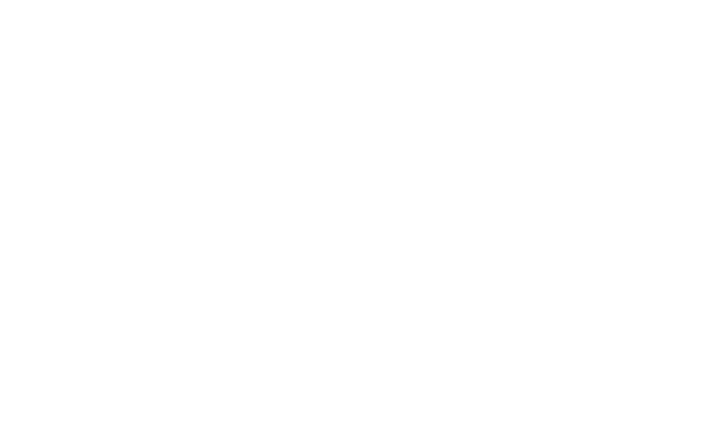
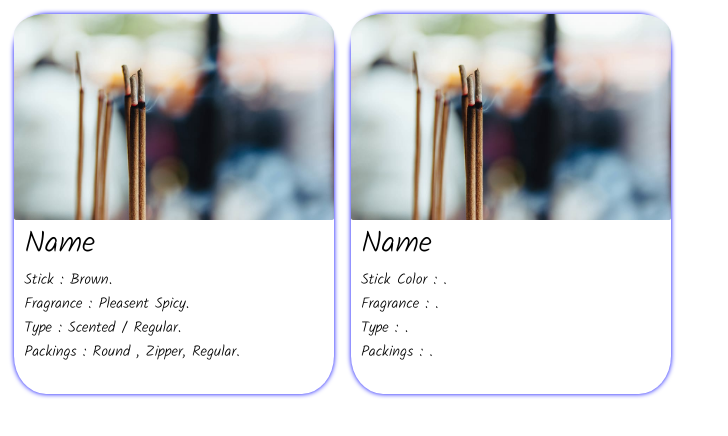
Before and after one commit to JJ-ind/Website, a plain HTML site: page agarbatti.html in a window 1280 px wide. Shown: the whole page, without its empty margins (0-728 px from the left). Drawn offline with Linux system fonts and the light colour scheme.

Commit message:
Added 1 Agarbatti and Sample divs

```diff
--- a/agarbatti.html
+++ b/agarbatti.html
@@ -1,12 +1,61 @@
 <html>
 <head>
+ <link href="https://fonts.googleapis.com/css?family=Kalam:300&display=swap" rel="stylesheet">
 <title>Agarbatti JJ</title>
 <style>
-
+    .ag{
+        min-height:370px;
+        max-width: 320px;
+        position: relative;
+        display: inline-block;
+        margin: .5%;
+        border-radius: 10%;
+        box-shadow: 0px 0px 5px blue;
+        transition: 1s;
+        font-family: 'Kalam',cursive;
+        font-size: 15px;
+    }
+    .im{
+       max-height:215px;
+        max-width: 320px;
+        border-radius: 10% 10% 1% 1%;
+    }
+    p{
+        position: relative;
+        top: -15px;
+        margin-right:0px;
+        margin-left: 10px;
+    }
+    p:first-line{
+    font-size: 30px;
+    }
 </style>
 </head>
 <body>
-
+<div class="ag">
+    <img src="1.jpg" class="im"><br><p>
+    Name
+    <br>
+    Stick : Brown.
+    <br>
+    Fragrance : Pleasent Spicy.
+    <br>
+    Type : Scented / Regular.
+    <br>
+    Packings : Round , Zipper, Regular.
+    </p></div>
+<div class="ag">
+    <img src="1.jpg" class="im"><br><p>
+    Name
+    <br>
+    Stick Color : .
+    <br>
+    Fragrance : .
+    <br>
+    Type : .
+    <br>
+    Packings : .
+    </p></div>
 
 </body>
 </html>
```
